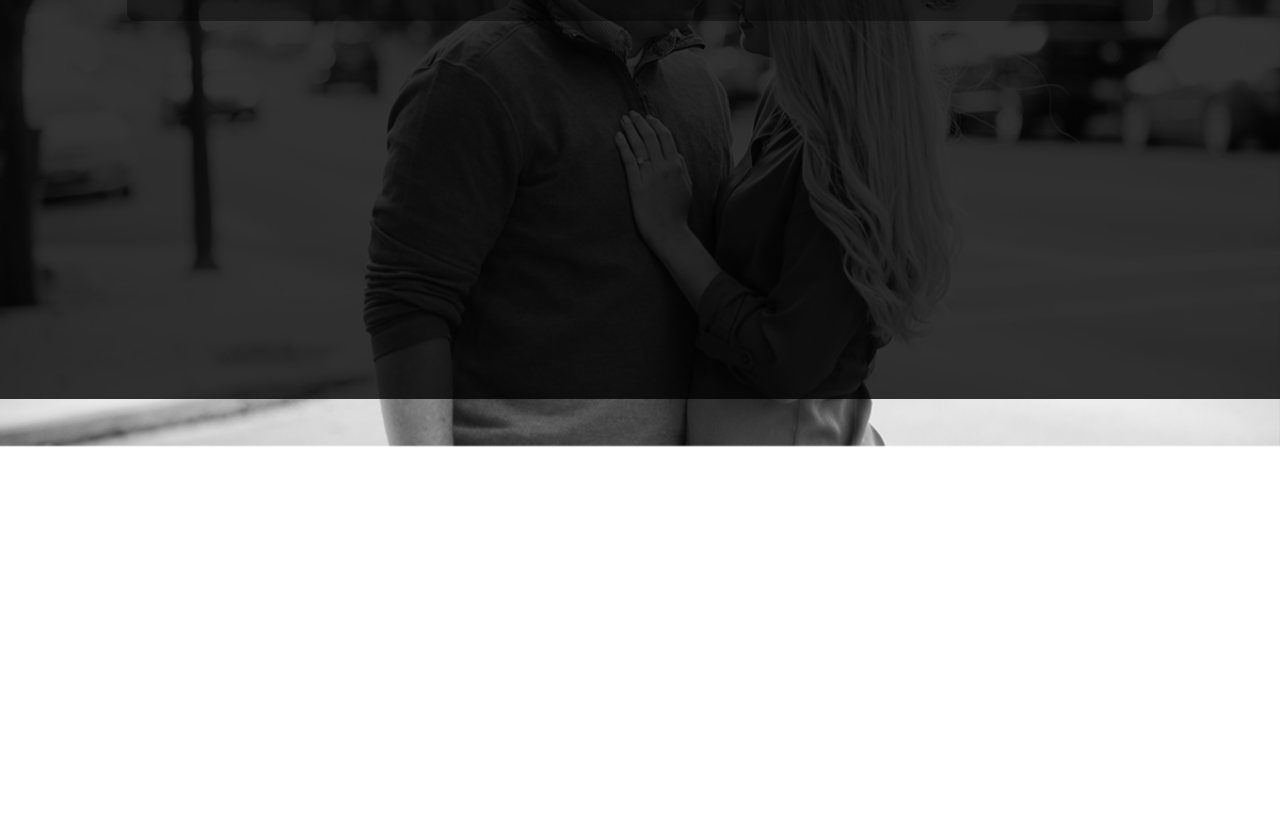
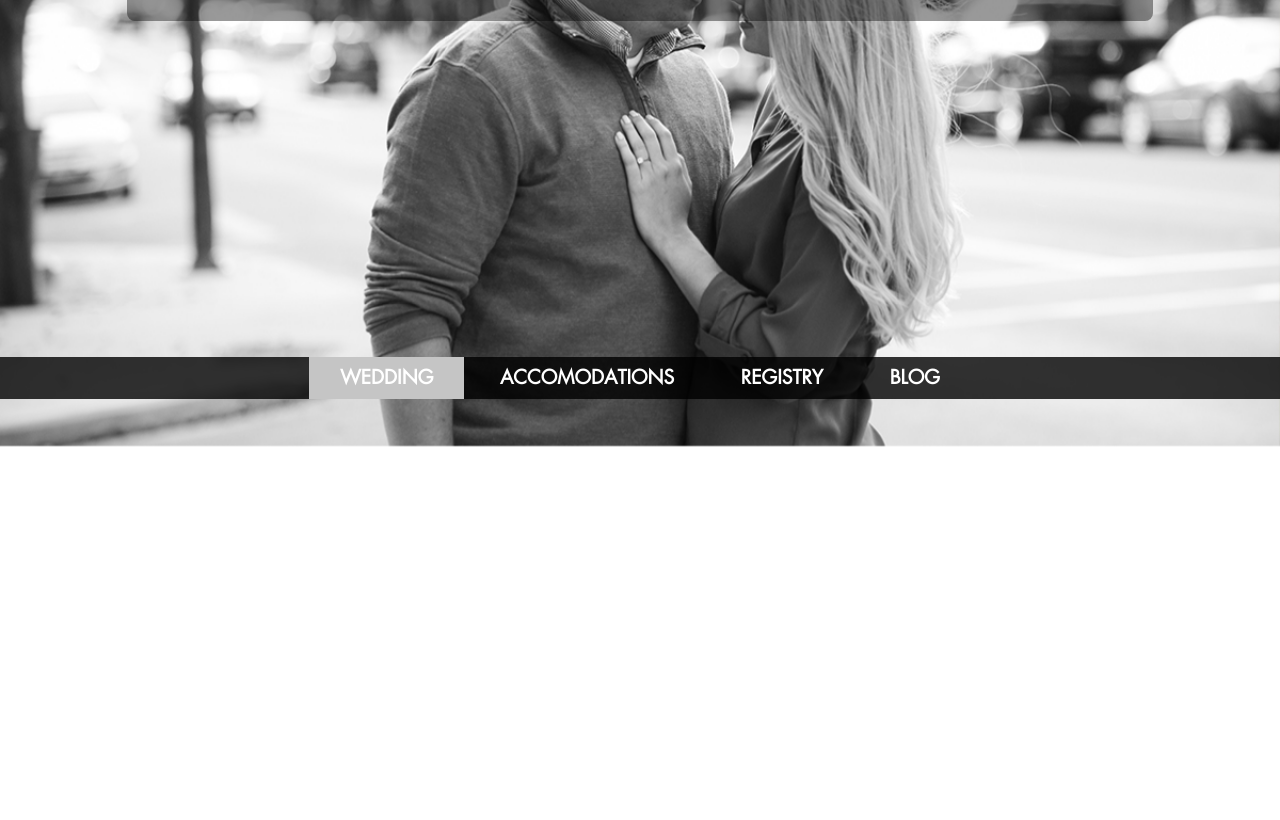
Before and after one commit to sspiering/S-R2017, a plain HTML site: page index.html in a window 1280 px wide. Shown: the part 381-1201 px from the top of the page. Drawn offline with Linux system fonts and the light colour scheme.

Commit message:
MENU CSS

```diff
--- a/css/main-1.6.css
+++ b/css/main-1.6.css
@@ -120,15 +120,8 @@ body {
    =================== */
 
 .header-container {
-
-  position: fixed;
-  top: 2px;
-  bottom: 20px;
-
-/*
     position: absolute;
     bottom: 20px;
-*/
     width: 100%;
     background: black;
     z-index: 10;
```
